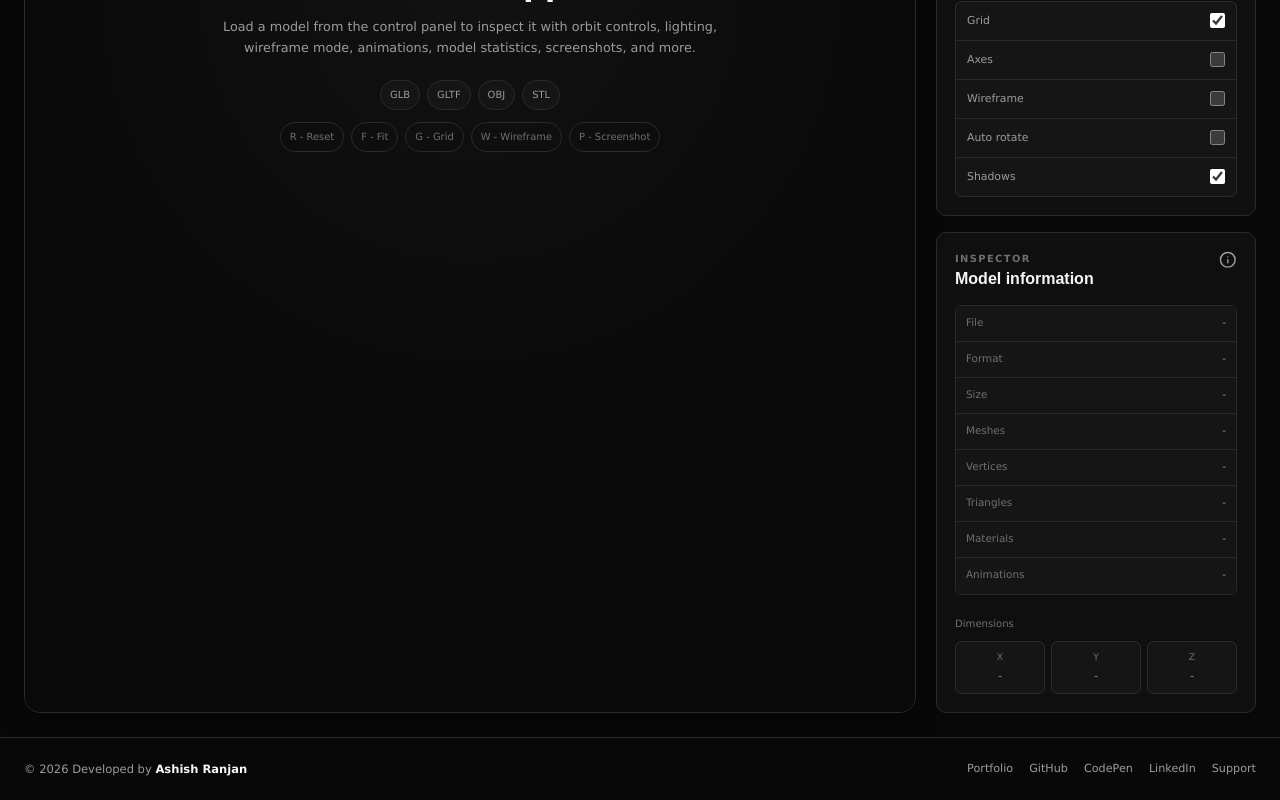
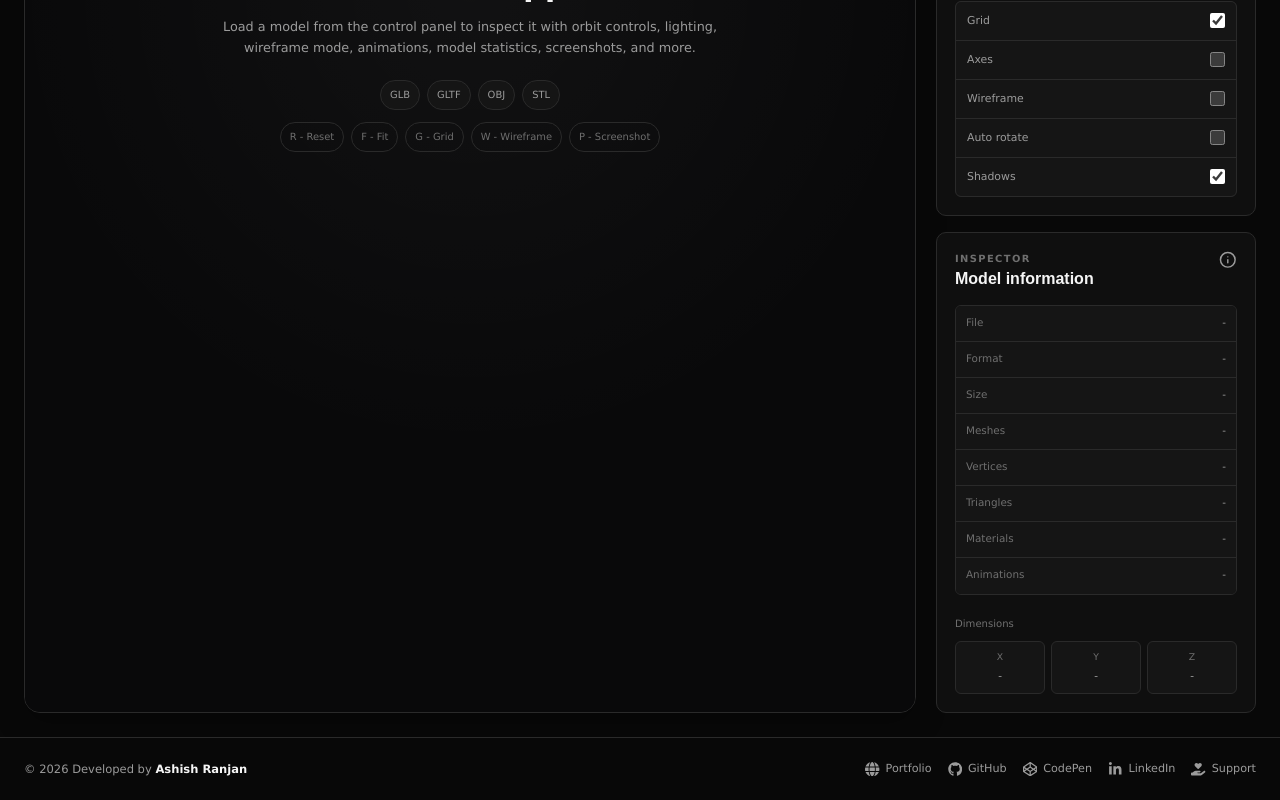
Before and after one commit to a2rp/3d-model-viewer, a React (Vite) app: page / in a window 1280 px wide. Shown: the part 879-1679 px from the top of the page. Built offline with nearby package versions, Linux system fonts and the light colour scheme.

Commit message:
Add social icons to footer

```diff
--- a/src/components/Footer/index.jsx
+++ b/src/components/Footer/index.jsx
@@ -1,25 +1,37 @@
+import {
+    FaCodepen,
+    FaGithub,
+    FaGlobe,
+    FaHandHoldingHeart,
+    FaLinkedinIn,
+} from "react-icons/fa6";
 import styles from "./styles.module.css";
 
 const links = [
     {
         label: "Portfolio",
         url: "https://www.ashishranjan.net",
+        Icon: FaGlobe,
     },
     {
         label: "GitHub",
         url: "https://github.com/a2rp",
+        Icon: FaGithub,
     },
     {
         label: "CodePen",
         url: "https://codepen.io/ash1198",
+        Icon: FaCodepen,
     },
     {
         label: "LinkedIn",
         url: "https://www.linkedin.com/in/aashishranjan",
+        Icon: FaLinkedinIn,
     },
     {
         label: "Support",
         url: "https://a2rp-donation-page.netlify.app/",
+        Icon: FaHandHoldingHeart,
     },
 ];
 
@@ -39,14 +51,15 @@ const Footer = () => {
                 </p>
 
                 <nav className={styles.links} aria-label="Footer links">
-                    {links.map((link) => (
+                    {links.map(({ label, url, Icon }) => (
                         <a
-                            key={link.label}
-                            href={link.url}
+                            key={label}
+                            href={url}
                             target="_blank"
                             rel="noreferrer"
                         >
-                            {link.label}
+                            <Icon aria-hidden="true" />
+                            <span>{label}</span>
                         </a>
                     ))}
                 </nav>
--- a/src/components/Footer/styles.module.css
+++ b/src/components/Footer/styles.module.css
@@ -34,13 +34,25 @@
 }
 
 .links a {
+    display: inline-flex;
+    align-items: center;
+    gap: 6px;
     color: var(--color-text-muted);
     font-size: 0.7rem;
-    transition: color var(--transition-fast);
+    text-decoration: none;
+    transition:
+        color var(--transition-fast),
+        box-shadow var(--transition-fast);
 }
 
 .links a:hover {
     color: var(--color-text);
+    box-shadow: 0 5px 14px rgb(0 0 0 / 24%);
+}
+
+.links svg {
+    flex: 0 0 auto;
+    font-size: 0.9rem;
 }
 
 @media (max-width: 760px) {
```
